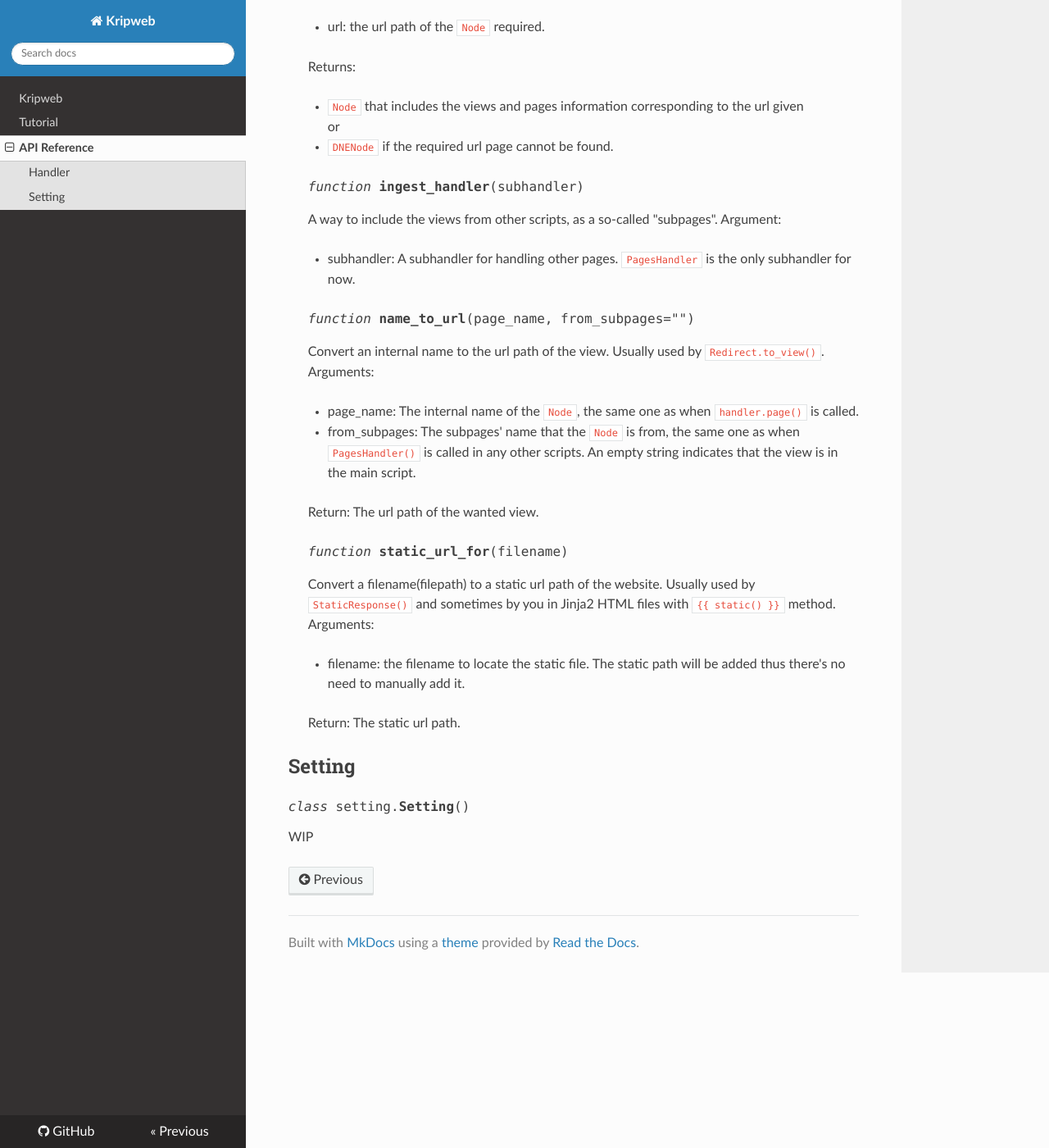
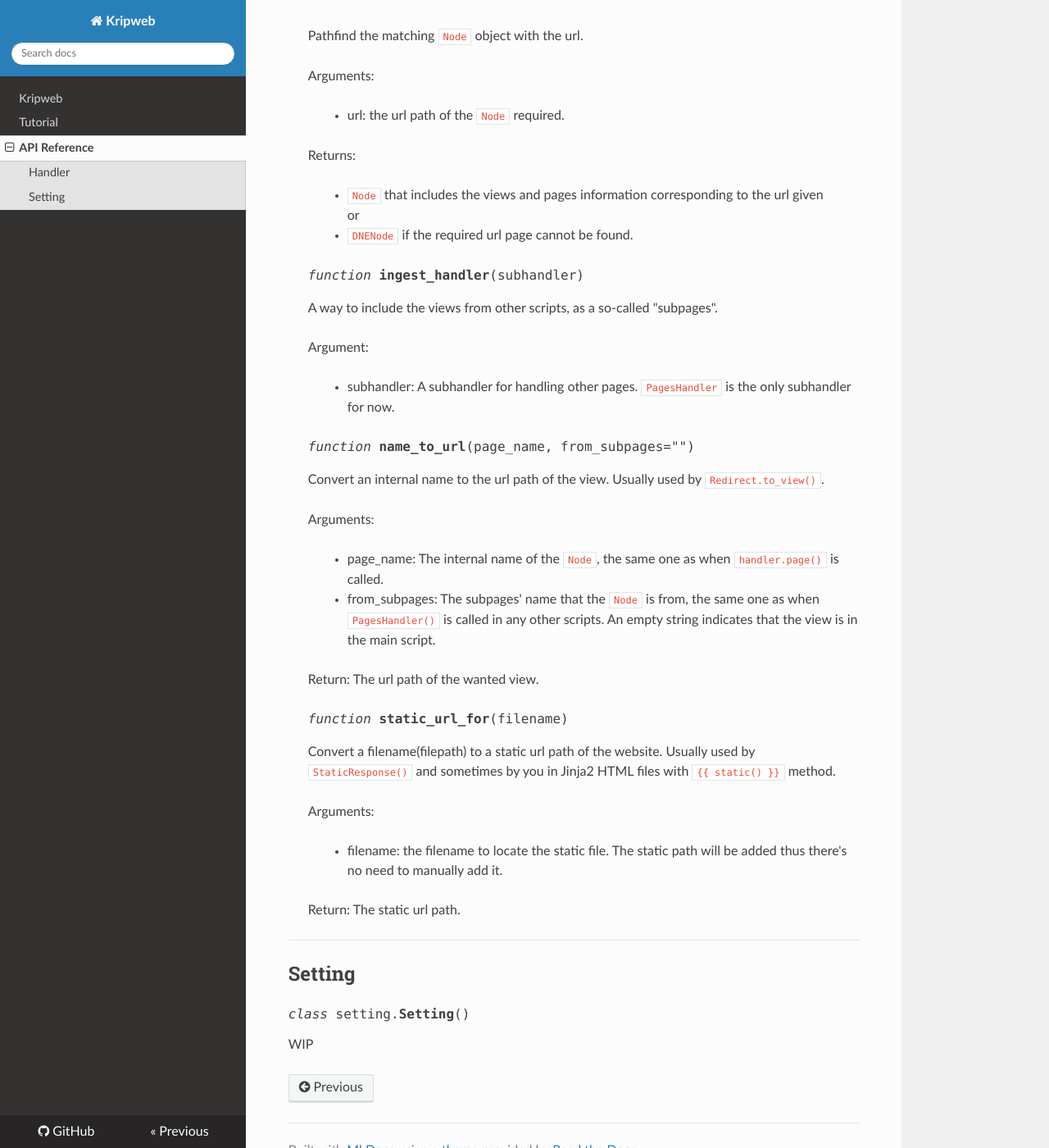
Before and after one commit to vinkami/kripweb, an MkDocs documentation site: the page built from docs/api.md, in a window 1280 px wide and 1400 px high, scrolled down 1391 px. Shown: the whole window at 82% size. Built offline with MkDocs 1.6.1, drawn with Linux system fonts in a browser that asks for light colours; nearby versions of some CDN libraries.

Commit message:
Appended more docs

````diff
--- a/docs/api.md
+++ b/docs/api.md
@@ -3,67 +3,68 @@
 ## Handler
 <pre><i>class</i> handler.<b>Handler</b>(setting=None)</pre>
 > This is the central object of the whole web server,responsible for storing, adding, and finding back the views/pages of the website, and storing the settings of how the responses should be made, etc.
-> You can simply write these lines at the top of your main script to set up a proper handler:
+You can simply write these lines at the top of your main script to set up a proper handler:
 ```python
 from kripweb.handler import Handler
 handler = Handler()
 ```
 > <pre><i>function</i> <b>page</b>(url="", method="GET", take_request=False, name="")</pre>
-> The decorator to add a view to your website. If there's no such page(`Node`), the function will automatically create one for convenience.
-> Arguments:
->
-> - url: the url path that will lead to this view
-> - method: the HTTP request method that this view will handle, usually "GET" or "POST"
-> - take_request: to select whether a `Request` object about the HTTP request should be called with. Select this to **True** and put a `request` parameter in the view function to use it.
-> - name: a name to identify the current `Node` (or simply, the GET view of the page), used for `Redirect.to_view()`.
+The decorator to add a view to your website. If there's no such page(`Node`), the function will automatically create one for convenience.
+
+>Arguments:
+>> - url: the url path that will lead to this view
+>> - method: the HTTP request method that this view will handle, usually "GET" or "POST"
+>> - take_request: to select whether a `Request` object about the HTTP request should be called with. Select this to **True** and put a `request` parameter in the view function to use it.
+>> - name: a name to identify the current `Node` (or simply, the GET view of the page), used for `Redirect.to_view()`.
 
 > <pre><i>function</i> <b>error_page</b>(err_code="404", take_request=False)</pre>
-> The decorator to add an error page view to your website.
-> Arguments:
->
-> - err_code: the type of error that this view will handle, represented as an error code. The current error codes are:
->   - "404": The typical 404 Not Found error. Called when a client tried to access a page that does not exist.
->   - "bad_host": Called when a client tries to access any webpage without using an allowed hostname. Ignored if no allowed hostnames are set. It's recommended to simply `Redirect` the client to an allowed host.
-> - take_request: same as `handler.page`.
+The decorator to add an error page view to your website.
+
+>Arguments:
+>> - err_code: the type of error that this view will handle, represented as an error code. The current error codes are:
+>>> - "404": The typical 404 Not Found error. Called when a client tried to access a page that does not exist.
+>>> - "bad_host": Called when a client tries to access any webpage without using an allowed hostname. Ignored if no allowed hostnames are set. It's recommended to simply `Redirect` the client to an allowed host.
+>> - take_request: same as `handler.page`.
 
 > <pre><i>function</i> <b>get_application</b>()</pre>
-> Returns an `ASGIApplication` instance which set up an interface for other ASGI-supported modules to work with.
-> Currently, this `kripweb` module cannot work by itself as the server management part is not implemented yet. That's why in all examples, `uvicorn` is playing a role to manage the server.
+Returns an `ASGIApplication` instance which set up an interface for other ASGI-supported modules to work with.
+Currently, this `kripweb` module cannot work by itself as the server management part is not implemented yet. That's why in all examples, `uvicorn` is playing a role to manage the server.
 
 > <pre><i>function</i> <b>get_page</b>(url)</pre>
-> Pathfind the matching `Node` object with the url.
+Pathfind the matching `Node` object with the url.
+
 > Arguments:
->
-> - url: the url path of the `Node` required.
->
-> Returns:
->
-> - `Node` that includes the views and pages information corresponding to the url given
-> or
-> - `DNENode` if the required url page cannot be found.
+>> - url: the url path of the `Node` required.
+
+>Returns:
+>> - `Node` that includes the views and pages information corresponding to the url given
+or
+>> - `DNENode` if the required url page cannot be found.
 
 > <pre><i>function</i> <b>ingest_handler</b>(subhandler)</pre>
-> A way to include the views from other scripts, as a so-called "subpages".
+A way to include the views from other scripts, as a so-called "subpages".
+
 > Argument:
->
-> - subhandler: A subhandler for handling other pages. `PagesHandler` is the only subhandler for now.
+>> - subhandler: A subhandler for handling other pages. `PagesHandler` is the only subhandler for now.
 
 > <pre><i>function</i> <b>name_to_url</b>(page_name, from_subpages="")</pre>
-> Convert an internal name to the url path of the view. Usually used by `Redirect.to_view()`.
+Convert an internal name to the url path of the view. Usually used by `Redirect.to_view()`.
+
 > Arguments:
->
-> - page_name: The internal name of the `Node`, the same one as when `handler.page()` is called.
-> - from_subpages: The subpages' name that the `Node` is from, the same one as when `PagesHandler()` is called in any other scripts. An empty string indicates that the view is in the main script.
->
+>> - page_name: The internal name of the `Node`, the same one as when `handler.page()` is called.
+>> - from_subpages: The subpages' name that the `Node` is from, the same one as when `PagesHandler()` is called in any other scripts. An empty string indicates that the view is in the main script.
+
 > Return: The url path of the wanted view.
 
 > <pre><i>function</i> <b>static_url_for</b>(filename)</pre>
-> Convert a filename(filepath) to a static url path of the website. Usually used by `StaticResponse()` and sometimes by you in Jinja2 HTML files with `{{ static() }}` method.
+Convert a filename(filepath) to a static url path of the website. Usually used by `StaticResponse()` and sometimes by you in Jinja2 HTML files with `{{ static() }}` method.
+
 > Arguments:
->
-> - filename: the filename to locate the static file. The static path will be added thus there's no need to manually add it.
->
+>> - filename: the filename to locate the static file. The static path will be added thus there's no need to manually add it.
+
 > Return: The static url path.
+
+---
 
 ## Setting
 <pre><i>class</i> setting.<b>Setting</b>()</pre>
````
Also changed, not shown: docs/tutorial.md (+16 -11 lines).
